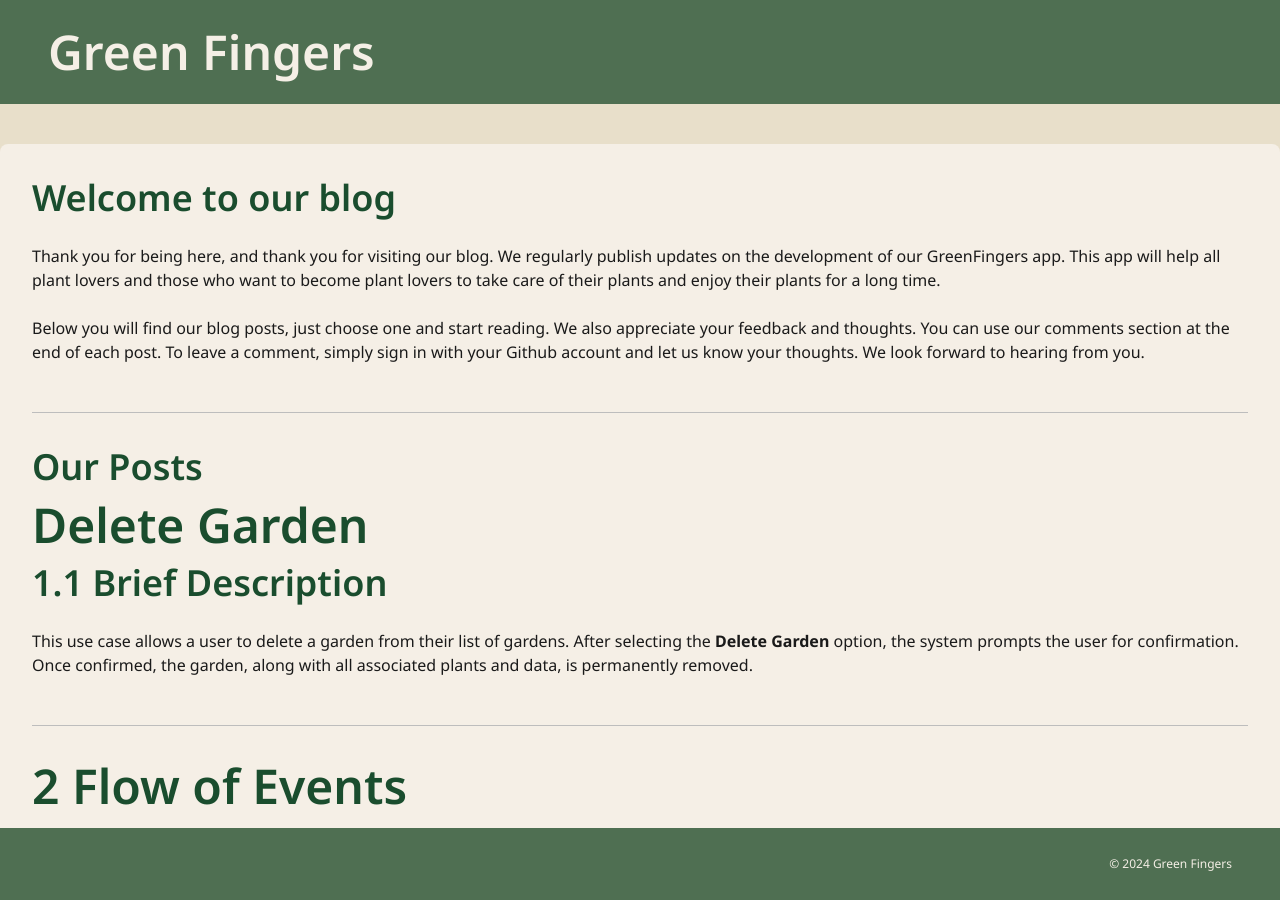
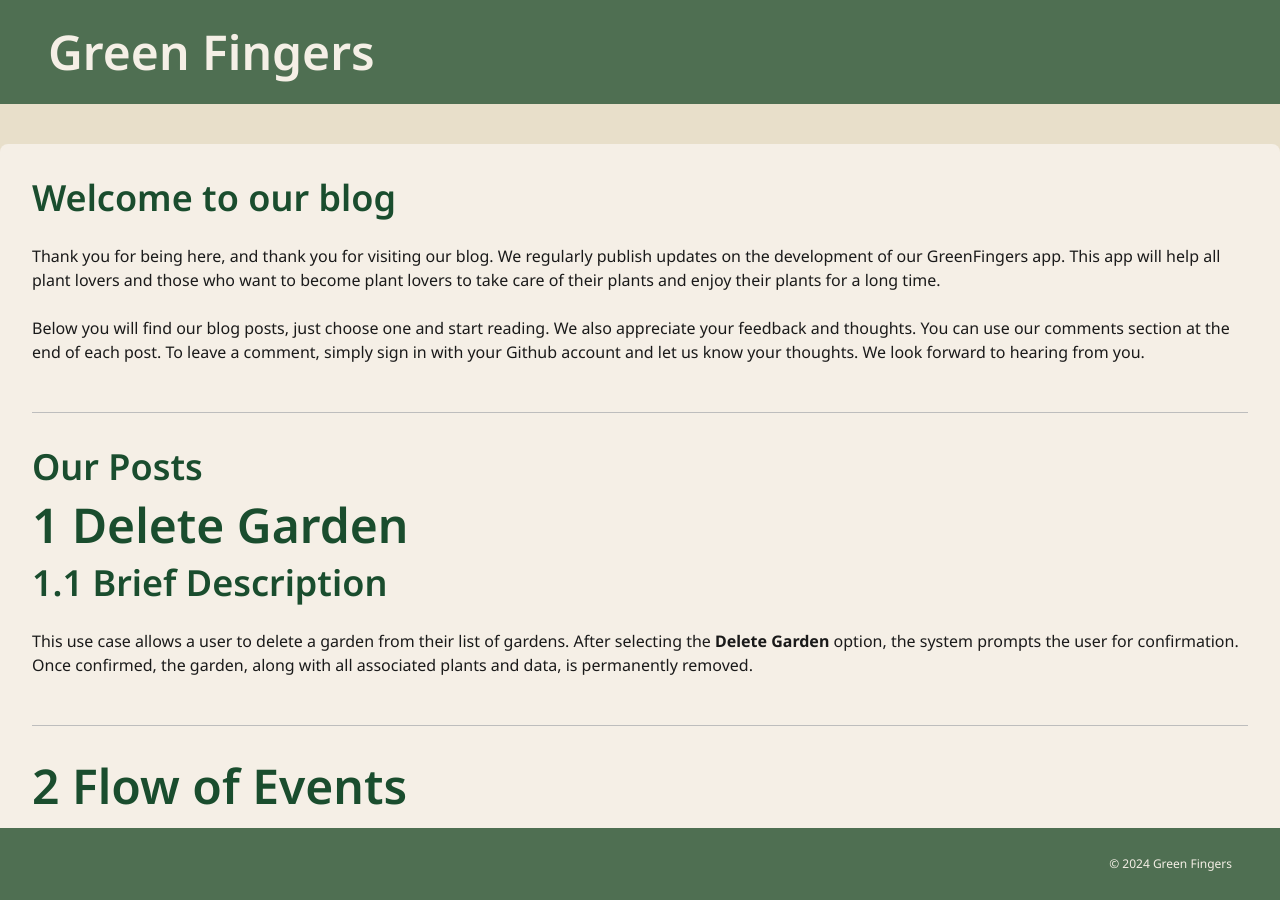
Before and after one commit to Green-Fingers-App/gardeningApp, a Jekyll site: the page built from docs/usecases/CRUD-Garden/deleteGarden.md, in a window 1280 px wide and 900 px high. Built offline with Jekyll 4.4.1, drawn with Linux system fonts in a browser that asks for light colours; our own code applies the rules of GitHub Pages for plain Markdown files.

Commit message:
Update deleteGarden.md

```diff
--- a/docs/usecases/CRUD-Garden/deleteGarden.md
+++ b/docs/usecases/CRUD-Garden/deleteGarden.md
@@ -1,4 +1,4 @@
-# Delete Garden
+# 1 Delete Garden
 
 ## 1.1 Brief Description
 
```
